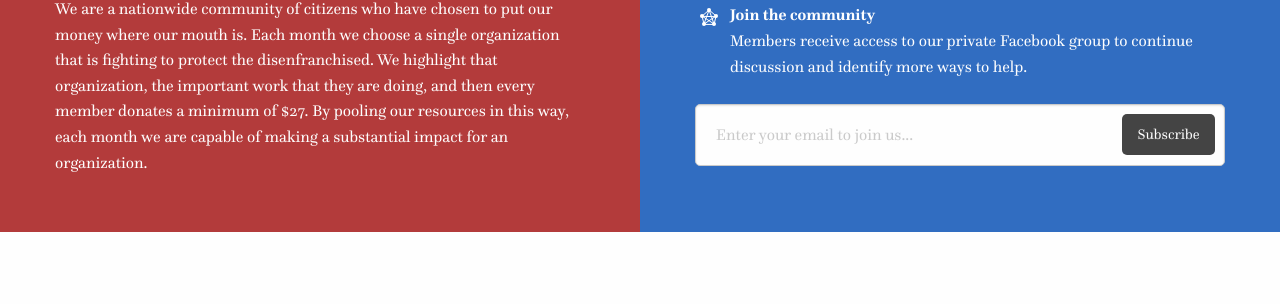
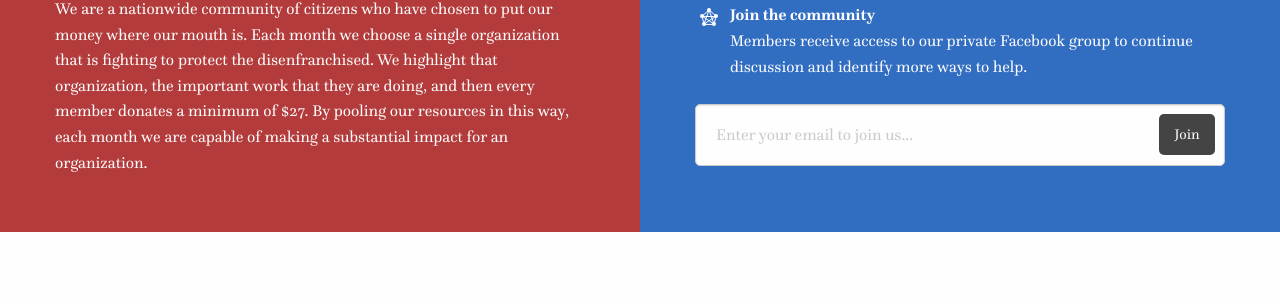
Before and after one commit to VocalMinority/vocalminority.us, a Jekyll site: the page built from index.html, in a window 1280 px wide. Shown: the part 1063-1367 px from the top of the page. Built offline with Jekyll 4.4.1, drawn with Linux system fonts in a browser that asks for light colours; nearby versions of some CDN libraries; comment, search, counter and statistics services are not loaded.

Commit message:
Replace 'Subscribe' with 'Join'

```diff
--- a/index.html
+++ b/index.html
@@ -59,7 +59,7 @@
         <div id="mc_embed_signup_scroll">
           <div class="mc-field-group">
             <input type="email" placeholder="Enter your email to join us..." value="" name="EMAIL" class="required email mc-email" id="mce-EMAIL">
-            <input type="submit" value="Subscribe" name="subscribe" id="mc-embedded-subscribe" class="button mc-embedded-subscribe"></div>
+            <input type="submit" value="Join" name="subscribe" id="mc-embedded-subscribe" class="button mc-embedded-subscribe"></div>
           </div>
           <div id="mce-responses" class="clear">
             <div class="response" id="mce-error-response" style="display:none"></div>
```
